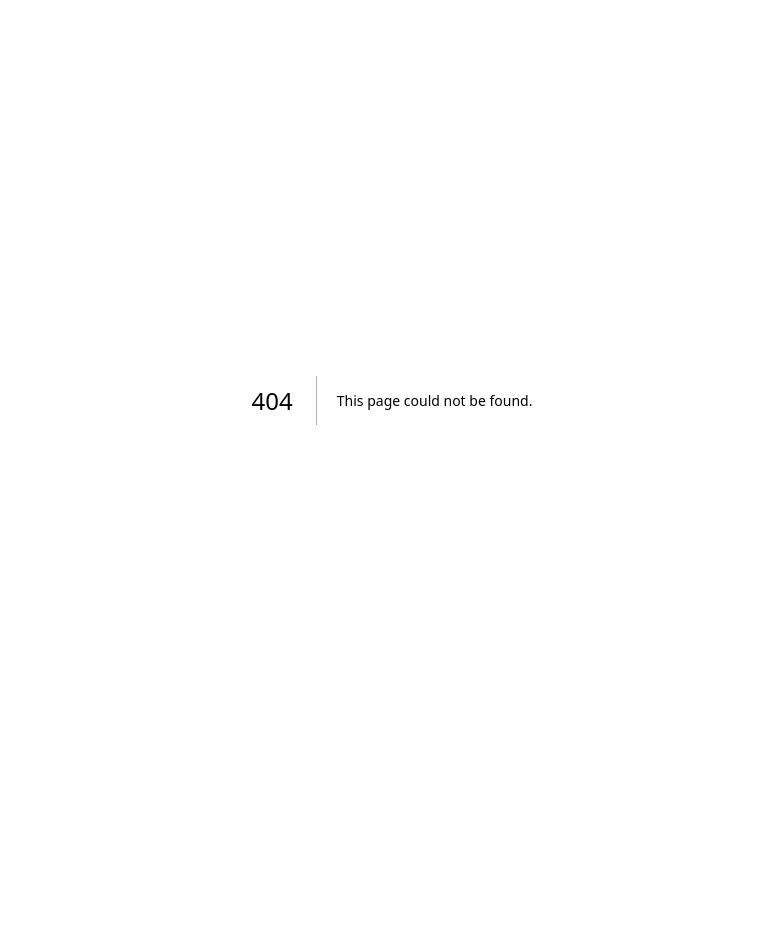
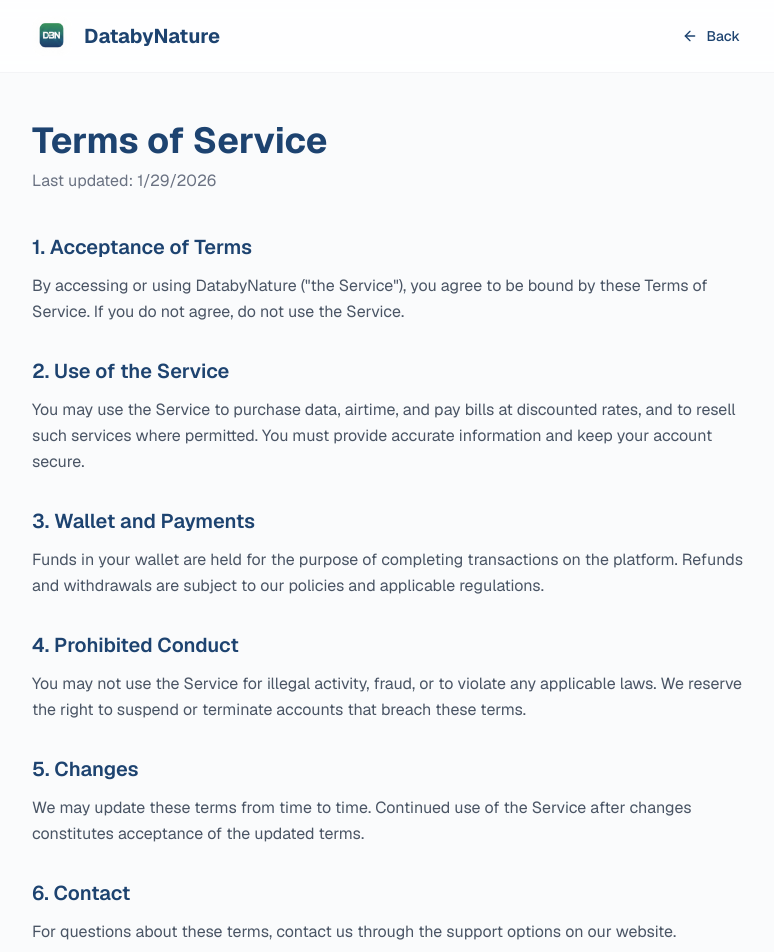
Before and after one commit to DataByNature/dbn-frontend, a Next.js app: page /terms in a window 1280 px wide. Before the commit this address had no page. Shown: the top 952 px of the page, without its empty margins (248-1022 px from the left). Before the commit the page ends 800 px from the top, so only its background shows below. Built offline with nearby package versions, Linux system fonts and the light colour scheme.

Commit message:
Refactor landing page to replace static Terms of Service and Privacy Policy text with links, enhancing navigation and user experience.

```diff
--- a/app/page.tsx
+++ b/app/page.tsx
@@ -495,8 +495,12 @@ export default function LandingPage() {
                 <ul className="space-y-4 text-gray-300">
                   <li className="hover:text-white cursor-pointer transition-colors">About</li>
                   <li className="hover:text-white cursor-pointer transition-colors">Contact</li>
-                  <li className="hover:text-white cursor-pointer transition-colors">Terms of Service</li>
-                  <li className="hover:text-white cursor-pointer transition-colors">Privacy Policy</li>
+                  <li>
+                    <Link href="/terms" className="hover:text-white transition-colors">Terms of Service</Link>
+                  </li>
+                  <li>
+                    <Link href="/privacy" className="hover:text-white transition-colors">Privacy Policy</Link>
+                  </li>
                 </ul>
               </div>
               <div>
@@ -515,8 +519,8 @@ export default function LandingPage() {
               © {new Date().getFullYear()} DatabyNature. Designed with precision.
             </div>
             <div className="flex gap-6 text-sm text-gray-500">
-              <span className="hover:text-white cursor-pointer transition-colors">Privacy</span>
-              <span className="hover:text-white cursor-pointer transition-colors">Terms</span>
+              <Link href="/privacy" className="hover:text-white transition-colors">Privacy</Link>
+              <Link href="/terms" className="hover:text-white transition-colors">Terms</Link>
               <span className="hover:text-white cursor-pointer transition-colors">Cookies</span>
             </div>
           </div>
--- /dev/null
+++ b/app/privacy/page.tsx
@@ -0,0 +1,104 @@
+import Link from "next/link";
+import Image from "next/image";
+import { ArrowLeft } from "lucide-react";
+
+export const metadata = {
+  title: "Privacy Policy | DatabyNature",
+  description: "Privacy Policy for DatabyNature - how we collect, use, and protect your data.",
+};
+
+export default function PrivacyPage() {
+  return (
+    <div className="min-h-screen bg-[#FAFBFC] text-text-navy">
+      <header className="border-b border-gray-100 bg-white/80 backdrop-blur-sm sticky top-0 z-10">
+        <div className="max-w-3xl mx-auto px-6 py-4 flex items-center justify-between">
+          <Link href="/" className="inline-flex items-center gap-3">
+            <div className="w-10 h-10 relative overflow-hidden rounded-xl">
+              <Image src="/dbn.jpg" alt="DBN" fill className="object-cover" />
+            </div>
+            <span className="font-bold text-xl text-text-navy">DatabyNature</span>
+          </Link>
+          <Link
+            href="/"
+            className="inline-flex items-center gap-2 px-3 py-1.5 text-sm font-medium text-text-navy hover:bg-gray-100 rounded-lg transition-colors"
+          >
+            <ArrowLeft className="w-4 h-4" />
+            Back
+          </Link>
+        </div>
+      </header>
+
+      <main className="max-w-3xl mx-auto px-6 py-12">
+        <h1 className="text-4xl font-bold text-text-navy mb-2">Privacy Policy</h1>
+        <p className="text-gray-500 mb-10">Last updated: {new Date().toLocaleDateString("en-US")}</p>
+
+        <div className="prose prose-gray max-w-none space-y-8">
+          <section>
+            <h2 className="text-xl font-semibold text-text-navy mb-3">1. Information We Collect</h2>
+            <p className="text-gray-600 leading-relaxed">
+              We collect information you provide when you register (e.g. email, phone number), when you fund your
+              wallet or make transactions, and when you contact support. We also collect usage data to improve the
+              Service.
+            </p>
+          </section>
+
+          <section>
+            <h2 className="text-xl font-semibold text-text-navy mb-3">2. How We Use Your Information</h2>
+            <p className="text-gray-600 leading-relaxed">
+              We use your information to operate the Service, process transactions, verify your identity, send
+              important notices, and improve our products. We do not sell your personal data to third parties.
+            </p>
+          </section>
+
+          <section>
+            <h2 className="text-xl font-semibold text-text-navy mb-3">3. Data Security</h2>
+            <p className="text-gray-600 leading-relaxed">
+              We use industry-standard measures to protect your data, including encryption and secure storage. You
+              are responsible for keeping your login credentials safe.
+            </p>
+          </section>
+
+          <section>
+            <h2 className="text-xl font-semibold text-text-navy mb-3">4. Sharing and Disclosure</h2>
+            <p className="text-gray-600 leading-relaxed">
+              We may share data with service providers who help us run the platform (e.g. payment processors, hosting).
+              We may also disclose information when required by law or to protect our rights and users.
+            </p>
+          </section>
+
+          <section>
+            <h2 className="text-xl font-semibold text-text-navy mb-3">5. Your Rights</h2>
+            <p className="text-gray-600 leading-relaxed">
+              Depending on your location, you may have rights to access, correct, or delete your personal data. Contact
+              us to exercise these rights.
+            </p>
+          </section>
+
+          <section>
+            <h2 className="text-xl font-semibold text-text-navy mb-3">6. Changes to This Policy</h2>
+            <p className="text-gray-600 leading-relaxed">
+              We may update this Privacy Policy from time to time. We will notify you of material changes via the
+              Service or by email.
+            </p>
+          </section>
+
+          <section>
+            <h2 className="text-xl font-semibold text-text-navy mb-3">7. Contact</h2>
+            <p className="text-gray-600 leading-relaxed">
+              For privacy-related questions or requests, contact us through the support options on our website.
+            </p>
+          </section>
+        </div>
+
+        <div className="mt-12 pt-8 border-t border-gray-100">
+          <Link href="/">
+            <Button className="gap-2 bg-primary-deep hover:bg-primary-deep/90 text-white">
+              <ArrowLeft className="w-4 h-4" />
+              Back to home
+            </Button>
+          </Link>
+        </div>
+      </main>
+    </div>
+  );
+}
--- /dev/null
+++ b/app/terms/page.tsx
@@ -0,0 +1,96 @@
+import Link from "next/link";
+import Image from "next/image";
+import { ArrowLeft } from "lucide-react";
+
+export const metadata = {
+  title: "Terms of Service | DatabyNature",
+  description: "Terms of Service for DatabyNature - data, airtime, and bill payments.",
+};
+
+export default function TermsPage() {
+  return (
+    <div className="min-h-screen bg-[#FAFBFC] text-text-navy">
+      <header className="border-b border-gray-100 bg-white/80 backdrop-blur-sm sticky top-0 z-10">
+        <div className="max-w-3xl mx-auto px-6 py-4 flex items-center justify-between">
+          <Link href="/" className="inline-flex items-center gap-3">
+            <div className="w-10 h-10 relative overflow-hidden rounded-xl">
+              <Image src="/dbn.jpg" alt="DBN" fill className="object-cover" />
+            </div>
+            <span className="font-bold text-xl text-text-navy">DatabyNature</span>
+          </Link>
+          <Link
+            href="/"
+            className="inline-flex items-center gap-2 px-3 py-1.5 text-sm font-medium text-text-navy hover:bg-gray-100 rounded-lg transition-colors"
+          >
+            <ArrowLeft className="w-4 h-4" />
+            Back
+          </Link>
+        </div>
+      </header>
+
+      <main className="max-w-3xl mx-auto px-6 py-12">
+        <h1 className="text-4xl font-bold text-text-navy mb-2">Terms of Service</h1>
+        <p className="text-gray-500 mb-10">Last updated: {new Date().toLocaleDateString("en-US")}</p>
+
+        <div className="prose prose-gray max-w-none space-y-8">
+          <section>
+            <h2 className="text-xl font-semibold text-text-navy mb-3">1. Acceptance of Terms</h2>
+            <p className="text-gray-600 leading-relaxed">
+              By accessing or using DatabyNature (&quot;the Service&quot;), you agree to be bound by these Terms of Service.
+              If you do not agree, do not use the Service.
+            </p>
+          </section>
+
+          <section>
+            <h2 className="text-xl font-semibold text-text-navy mb-3">2. Use of the Service</h2>
+            <p className="text-gray-600 leading-relaxed">
+              You may use the Service to purchase data, airtime, and pay bills at discounted rates, and to resell such
+              services where permitted. You must provide accurate information and keep your account secure.
+            </p>
+          </section>
+
+          <section>
+            <h2 className="text-xl font-semibold text-text-navy mb-3">3. Wallet and Payments</h2>
+            <p className="text-gray-600 leading-relaxed">
+              Funds in your wallet are held for the purpose of completing transactions on the platform. Refunds and
+              withdrawals are subject to our policies and applicable regulations.
+            </p>
+          </section>
+
+          <section>
+            <h2 className="text-xl font-semibold text-text-navy mb-3">4. Prohibited Conduct</h2>
+            <p className="text-gray-600 leading-relaxed">
+              You may not use the Service for illegal activity, fraud, or to violate any applicable laws. We reserve
+              the right to suspend or terminate accounts that breach these terms.
+            </p>
+          </section>
+
+          <section>
+            <h2 className="text-xl font-semibold text-text-navy mb-3">5. Changes</h2>
+            <p className="text-gray-600 leading-relaxed">
+              We may update these terms from time to time. Continued use of the Service after changes constitutes
+              acceptance of the updated terms.
+            </p>
+          </section>
+
+          <section>
+            <h2 className="text-xl font-semibold text-text-navy mb-3">6. Contact</h2>
+            <p className="text-gray-600 leading-relaxed">
+              For questions about these terms, contact us through the support options on our website.
+            </p>
+          </section>
+        </div>
+
+        <div className="mt-12 pt-8 border-t border-gray-100">
+          <Link
+            href="/"
+            className="inline-flex items-center gap-2 px-4 py-2 text-base font-medium rounded-lg bg-primary-deep hover:bg-primary-deep/90 text-white transition-colors"
+          >
+            <ArrowLeft className="w-4 h-4" />
+            Back to home
+          </Link>
+        </div>
+      </main>
+    </div>
+  );
+}
```
